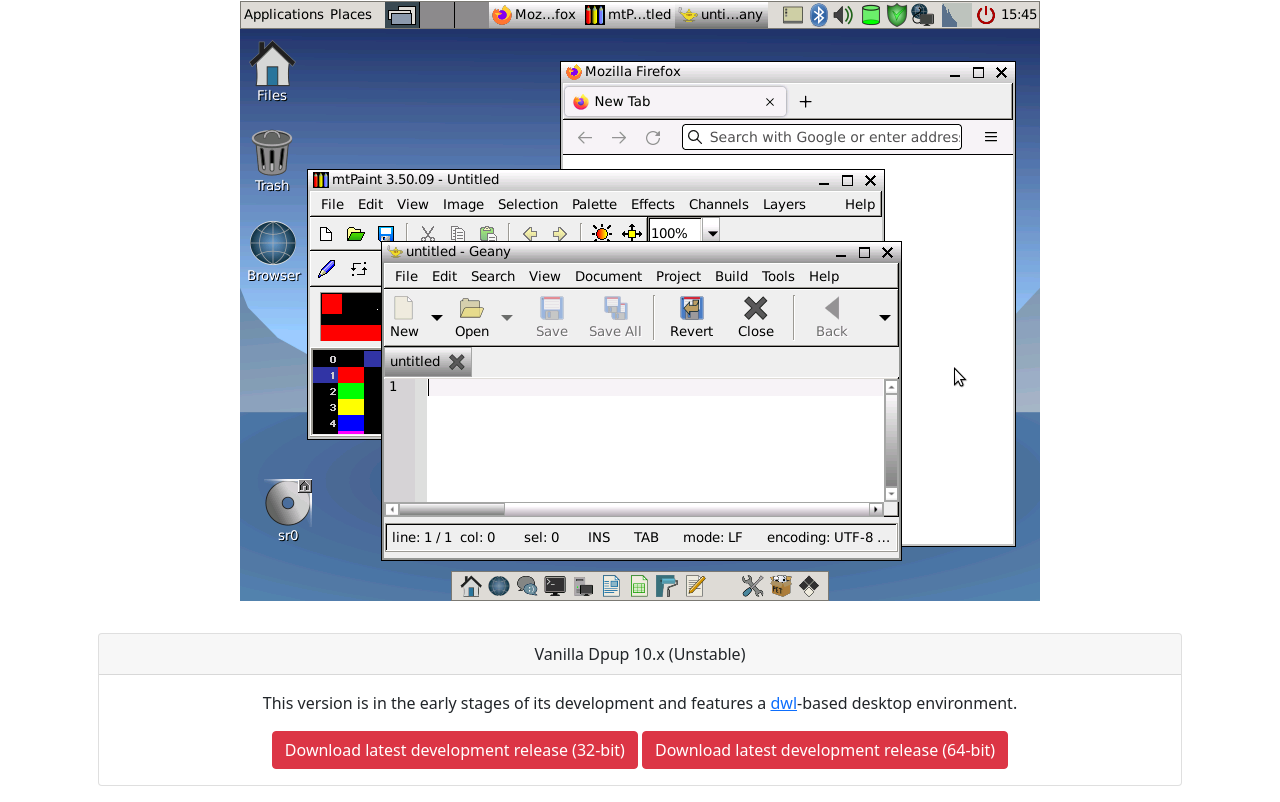
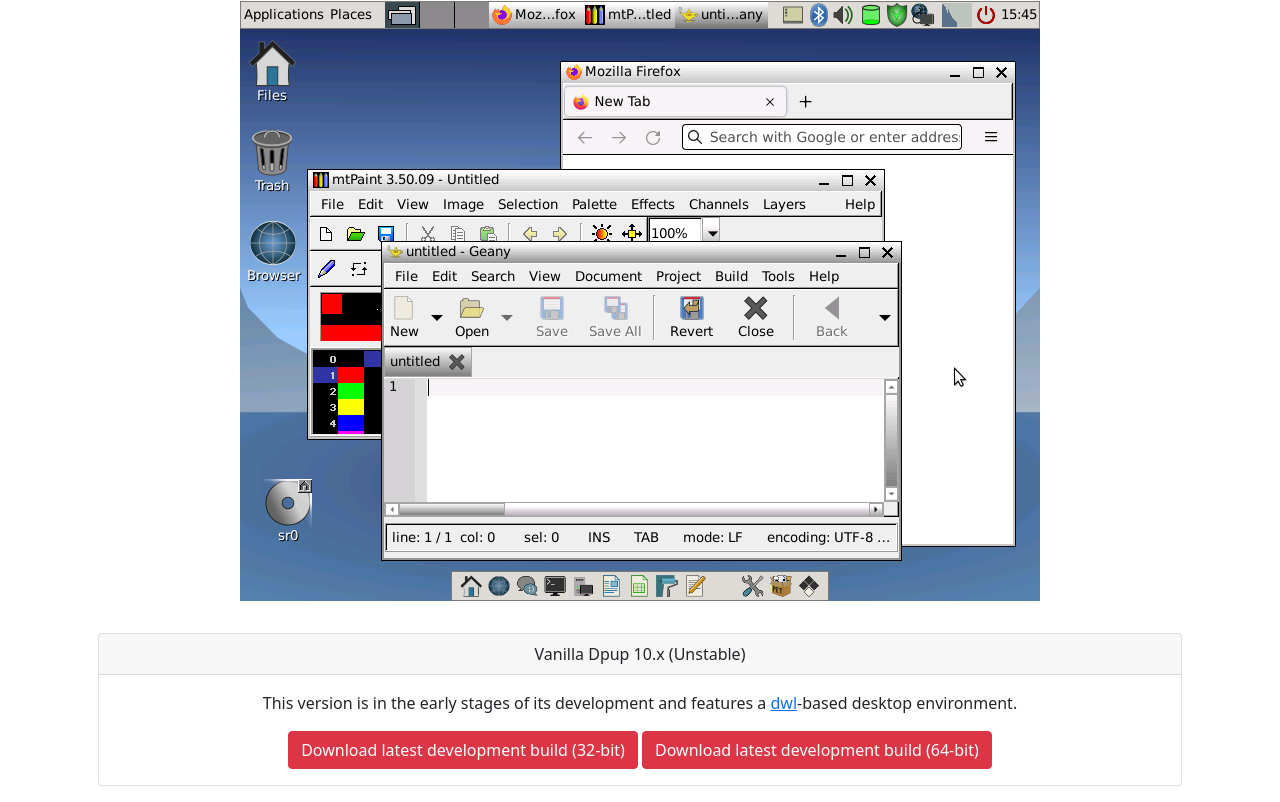
Before and after one commit to vanilla-dpup/vanilla-dpup.github.io, a plain HTML site: page index.html in a window 1280 px wide. Shown: the part 320-1122 px from the top of the page. Drawn offline with nearby package versions, Linux system fonts and the light colour scheme.

Commit message:
build, not release

```diff
--- a/index.html
+++ b/index.html
@@ -43,8 +43,8 @@
             <div class="card-header">Vanilla Dpup 10.x (Unstable)</div>
             <div class="card-body">
               <p class="card-text">This version is in the early stages of its development and features a <a href="https://github.com/djpohly/dwl" target="_blank">dwl</a>-based desktop environment.</p>
-              <a class="btn btn-danger w-20" role="button" href="https://github.com/vanilla-dpup/unstable/releases?q=vanilladpup-x86-9.9" target="_blank">Download latest development release (32-bit)</a>
-              <a class="btn btn-danger w-20" role="button" href="https://github.com/vanilla-dpup/unstable/releases?q=vanilladpup-x86_64-9.9" target="_blank">Download latest development release (64-bit)</a>
+              <a class="btn btn-danger w-20" role="button" href="https://github.com/vanilla-dpup/unstable/releases?q=vanilladpup-x86-9.9" target="_blank">Download latest development build (32-bit)</a>
+              <a class="btn btn-danger w-20" role="button" href="https://github.com/vanilla-dpup/unstable/releases?q=vanilladpup-x86_64-9.9" target="_blank">Download latest development build (64-bit)</a>
             </div>
           </div>
         </div>
```
